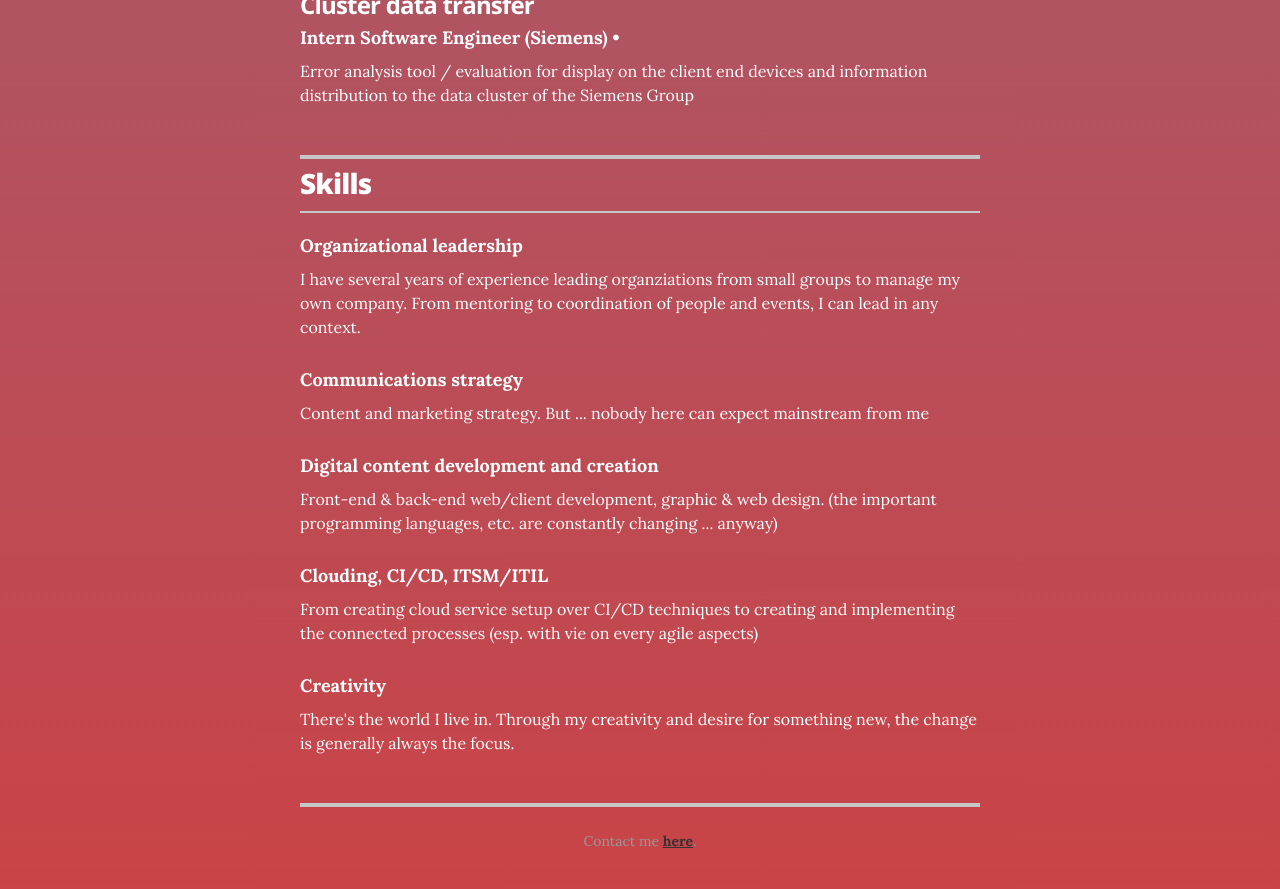
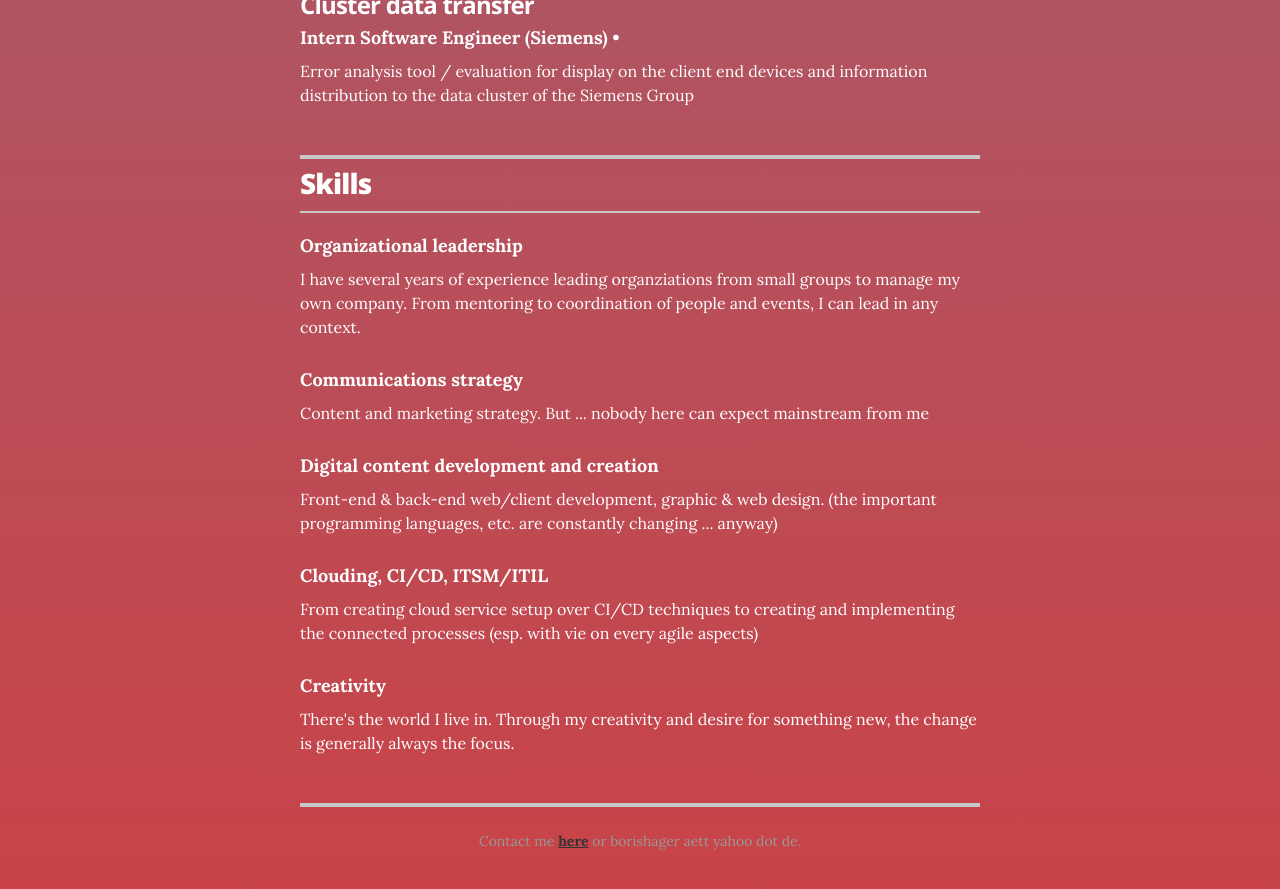
Before and after one commit to borishager/borishager.github.io, a Jekyll site: the page built from index.html, in a window 1280 px wide and 900 px high, scrolled down 3261 px. Shown: the top 889 px of the window. Built offline with Jekyll 4.4.1, drawn with Linux system fonts in a browser that asks for light colours.

Commit message:
Update resume.html

```diff
--- a/_layouts/resume.html
+++ b/_layouts/resume.html
@@ -102,7 +102,7 @@
       {% endif %}
 
       <footer class="page-footer">
-        <p class="footer-line">Contact me <a href="https://www.facebook.com/boris.hager.7">here</a>.</p>
+        <p class="footer-line">Contact me <a href="https://www.xing.com/profile/Boris_Hager4">here</a> or borishager aett yahoo dot de.</p>
       </footer>
 
     </div>
```
